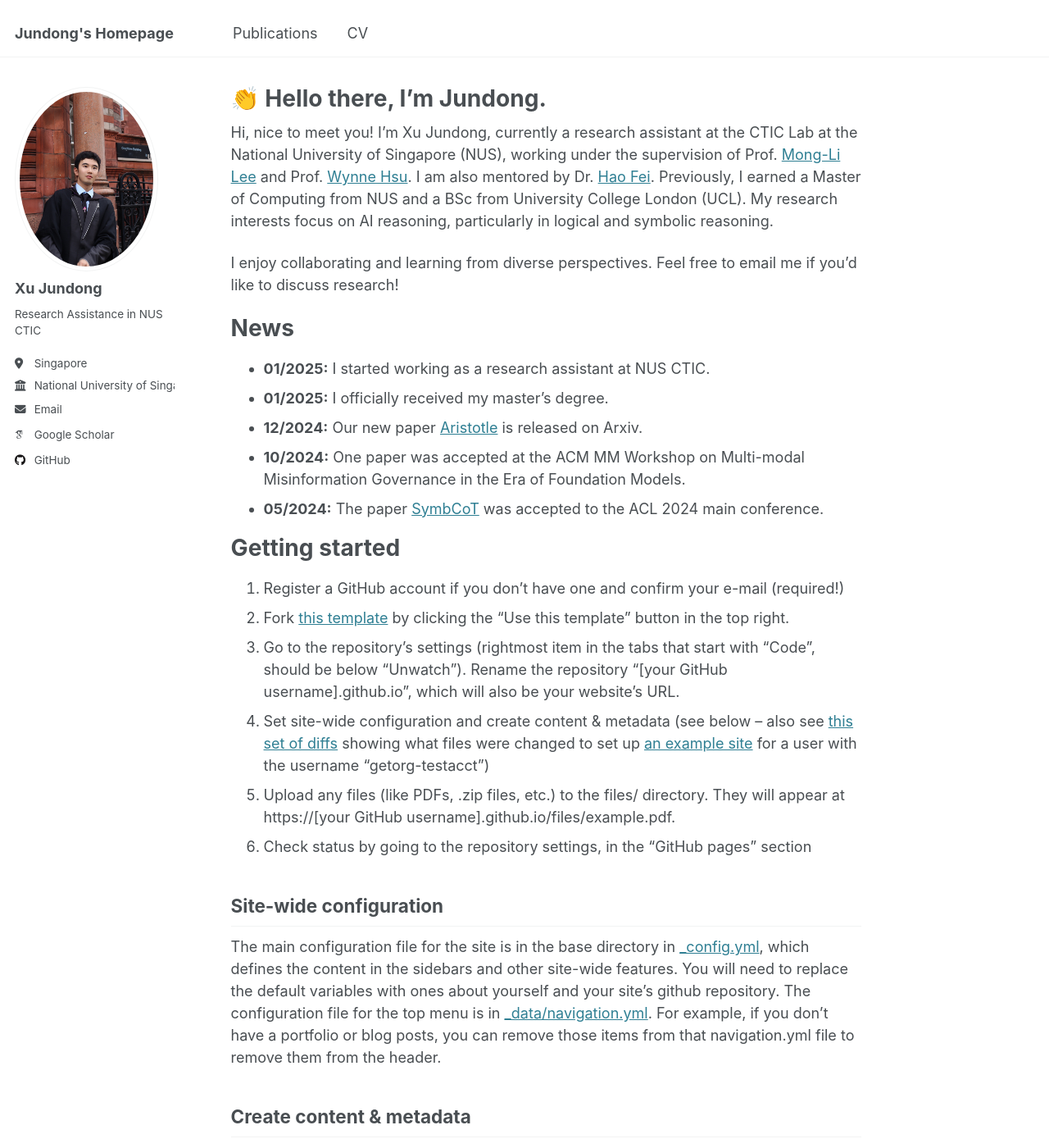
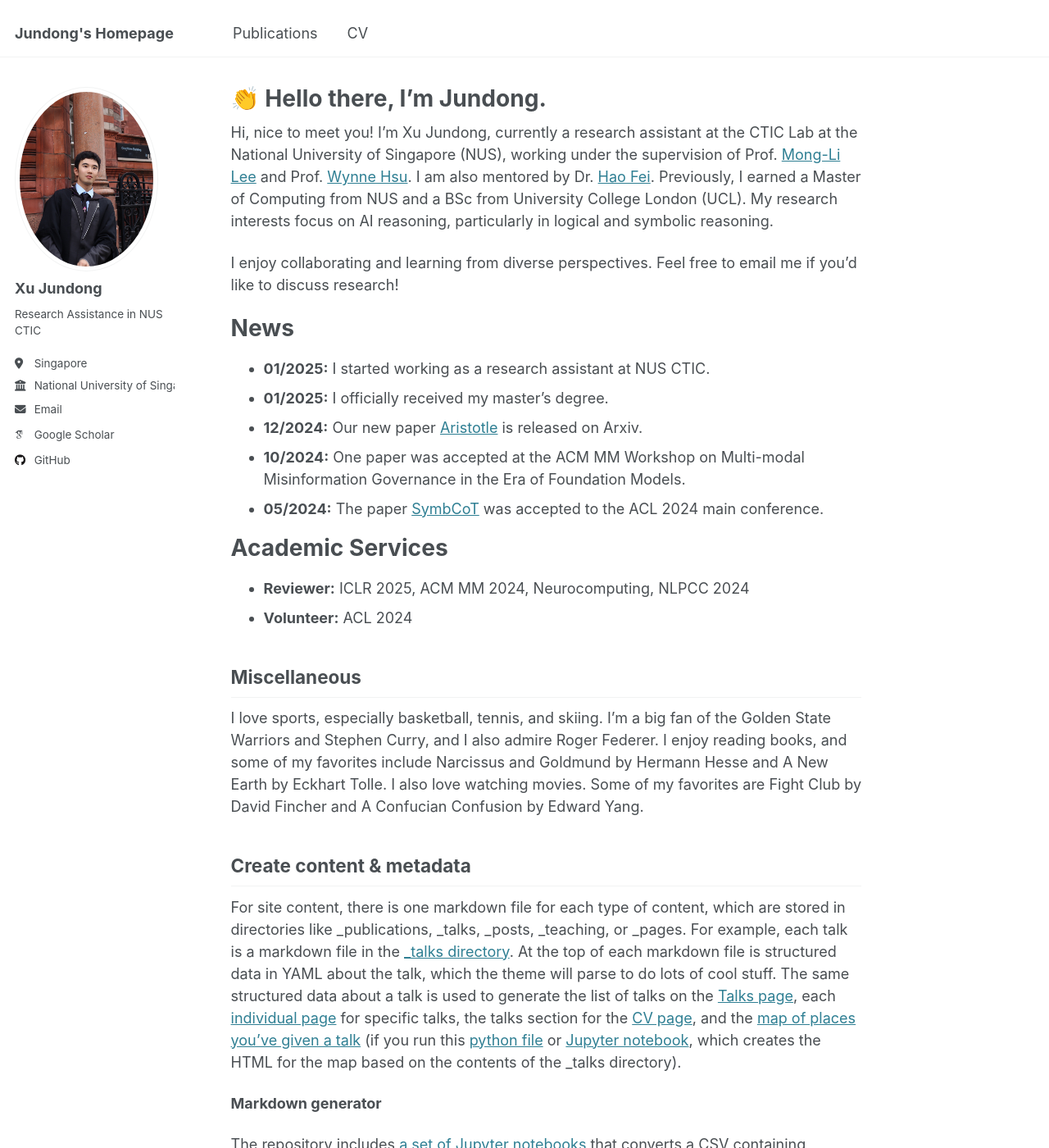
Before and after one commit to Aiden0526/aiden0526.github.io, a Jekyll site: the page built from _pages/about.md, in a window 1280 px wide and 1400 px high. Shown: the whole window at 82% size. Built offline with Jekyll 4.4.1, drawn with Linux system fonts in a browser that asks for light colours; some web fonts are replaced.

Commit message:
add miscellaneous

```diff
--- a/_pages/about.md
+++ b/_pages/about.md
@@ -19,18 +19,16 @@ News
 - **10/2024:** One paper was accepted at the ACM MM Workshop on Multi-modal Misinformation Governance in the Era of Foundation Models.
 - **05/2024:** The paper [SymbCoT](https://arxiv.org/abs/2405.18357) was accepted to the ACL 2024 main conference.
 
-Getting started
+Academic Services
 ======
-1. Register a GitHub account if you don't have one and confirm your e-mail (required!)
-1. Fork [this template](https://github.com/academicpages/academicpages.github.io) by clicking the "Use this template" button in the top right.
-1. Go to the repository's settings (rightmost item in the tabs that start with "Code", should be below "Unwatch"). Rename the repository "[your GitHub username].github.io", which will also be your website's URL.
-1. Set site-wide configuration and create content & metadata (see below -- also see [this set of diffs](http://archive.is/3TPas) showing what files were changed to set up [an example site](https://getorg-testacct.github.io) for a user with the username "getorg-testacct")
-1. Upload any files (like PDFs, .zip files, etc.) to the files/ directory. They will appear at https://[your GitHub username].github.io/files/example.pdf.
-1. Check status by going to the repository settings, in the "GitHub pages" section
+- **Reviewer:** ICLR 2025, ACM MM 2024, Neurocomputing, NLPCC 2024
+- **Volunteer:** ACL 2024
 
-Site-wide configuration
+Miscellaneous
 ------
-The main configuration file for the site is in the base directory in [_config.yml](https://github.com/academicpages/academicpages.github.io/blob/master/_config.yml), which defines the content in the sidebars and other site-wide features. You will need to replace the default variables with ones about yourself and your site's github repository. The configuration file for the top menu is in [_data/navigation.yml](https://github.com/academicpages/academicpages.github.io/blob/master/_data/navigation.yml). For example, if you don't have a portfolio or blog posts, you can remove those items from that navigation.yml file to remove them from the header.
+I love sports, especially basketball, tennis, and skiing. I'm a big fan of the Golden State Warriors and Stephen Curry, and I also admire Roger Federer.
+I enjoy reading books, and some of my favorites include Narcissus and Goldmund by Hermann Hesse and A New Earth by Eckhart Tolle.
+I also love watching movies. Some of my favorites are Fight Club by David Fincher and A Confucian Confusion by Edward Yang.
 
 Create content & metadata
 ------
```
